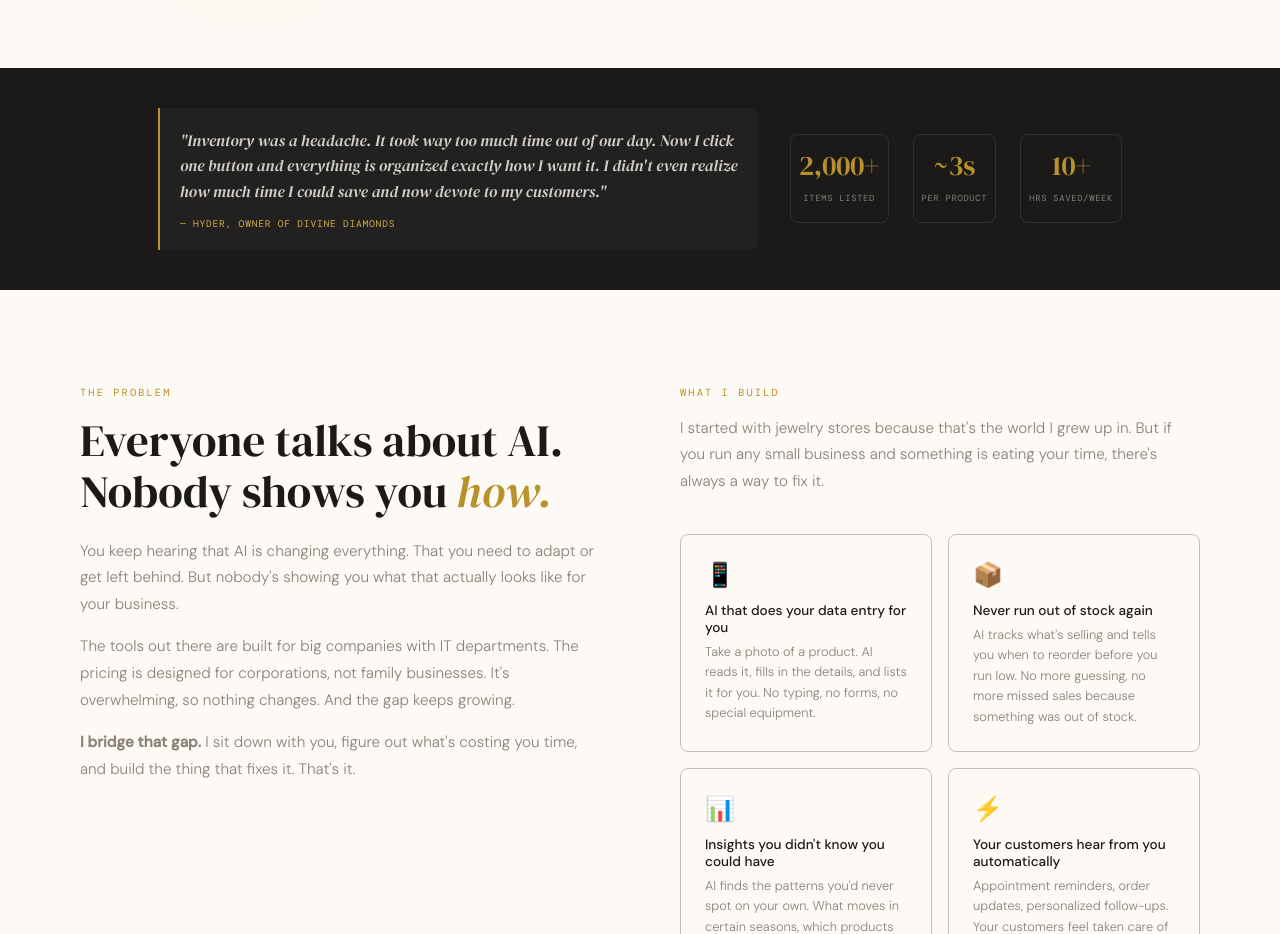
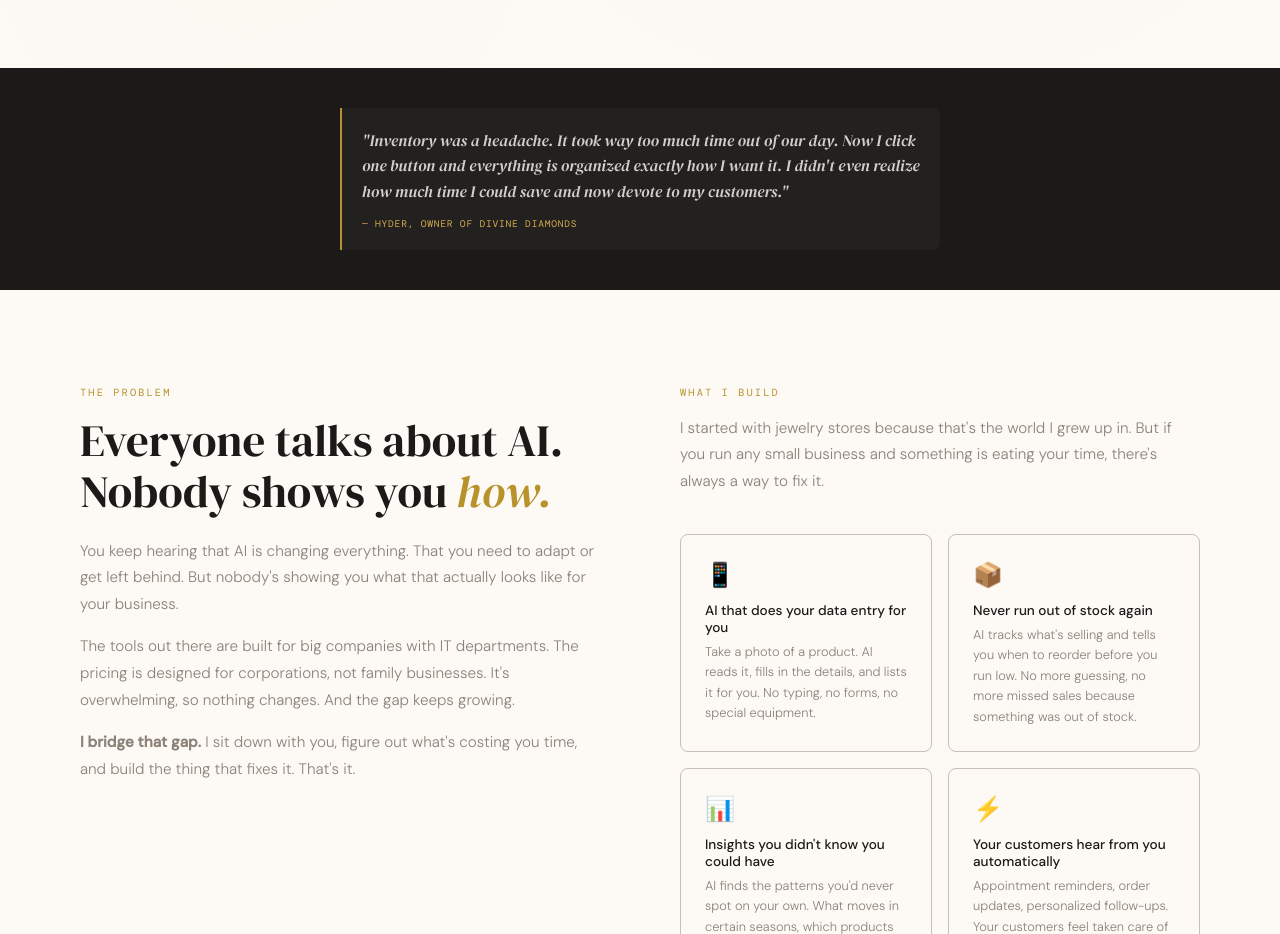
Before and after one commit to ahadali1031/blacksmith-landing, a plain HTML site: page index.html in a window 1280 px wide. Shown: the part 860-1794 px from the top of the page. Drawn offline with nearby package versions, Linux system fonts and the light colour scheme; a web font is replaced by a local one.

Commit message:
Remove stats from testimonial strip, let quote stand alone
Co-Authored-By: Claude Opus 4.6 (1M context) <noreply@anthropic.com>

```diff
--- a/index.html
+++ b/index.html
@@ -1265,20 +1265,6 @@
   <div class="case-testimonial" style="margin:0;max-width:600px;border-left-color:var(--gold);">
     <p class="case-testimonial-text">"Inventory was a headache. It took way too much time out of our day. Now I click one button and everything is organized exactly how I want it. I didn't even realize how much time I could save and now devote to my customers."</p>
     <p class="case-testimonial-author">— Hyder, Owner of Divine Diamonds</p>
-  </div>
-  <div class="case-study-stats" style="display:flex;gap:1.5rem;">
-    <div class="case-stat" style="border-color:rgba(255,255,255,0.1);">
-      <span class="case-stat-num">2,000+</span>
-      <span class="case-stat-label">Items listed</span>
-    </div>
-    <div class="case-stat" style="border-color:rgba(255,255,255,0.1);">
-      <span class="case-stat-num">~3s</span>
-      <span class="case-stat-label">Per product</span>
-    </div>
-    <div class="case-stat" style="border-color:rgba(255,255,255,0.1);">
-      <span class="case-stat-num">10+</span>
-      <span class="case-stat-label">Hrs saved/week</span>
-    </div>
   </div>
 </div>
 
```
